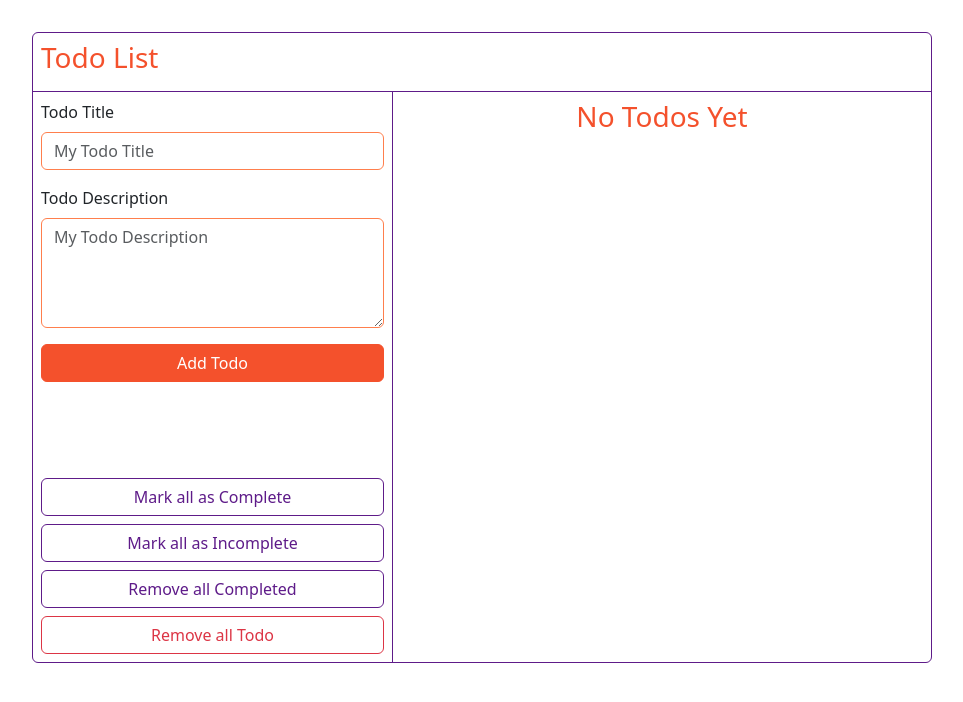
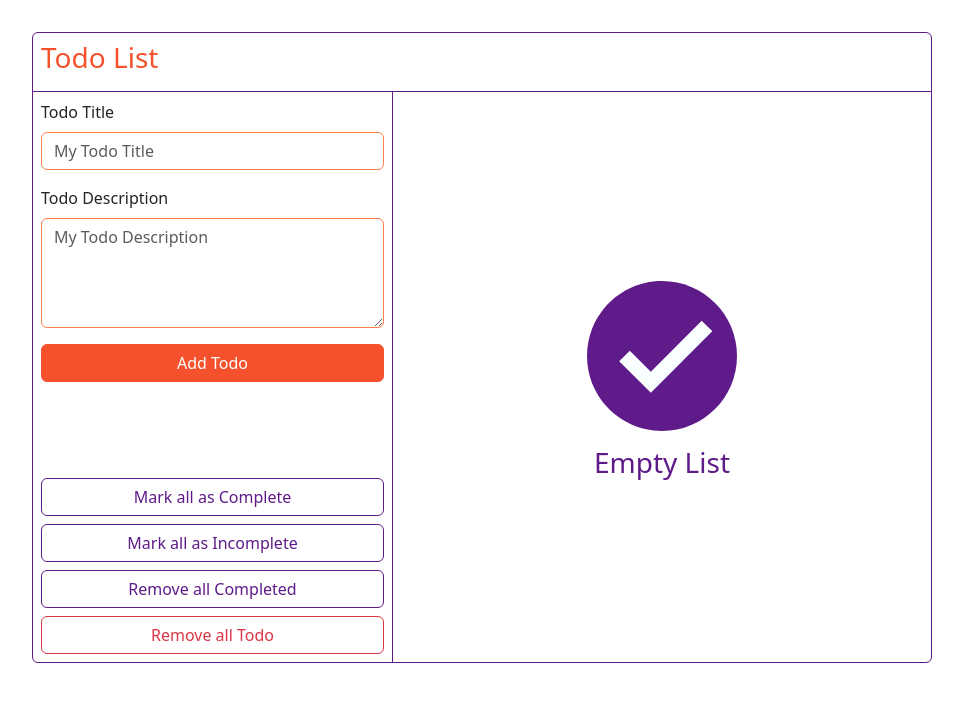
Before and after one commit to richmondb/my-todo-app, a React (Vite) app: page / in a window 1280 px wide. Shown: the top 702 px of the page, without its empty margins (158-1121 px from the left). Built offline with nearby package versions, Linux system fonts and the light colour scheme.

Commit message:
added icon for an empty list

```diff
--- a/src/App.tsx
+++ b/src/App.tsx
@@ -4,6 +4,7 @@ import Button from 'react-bootstrap/Button';
 import React, {useEffect} from 'react';
 import {TodoItem} from "./components/TodoItem.tsx";
 import Todo from "./interface/Todo.ts";
+import emptyLogo from "./assets/empty-list.svg"
 
 function App() {
     const [todos, setTodos] = React.useState<Todo[]>([]);
@@ -161,12 +162,14 @@ function App() {
                         <Form onSubmit={addTodo}>
                             <Form.Group className="mb-3" controlId="exampleForm.ControlInput1">
                                 <Form.Label>Todo Title</Form.Label>
-                                <Form.Control className={'border-lexlightorange'} value={todoTitle} onChange={(e) => setTodoTitle(e.target.value)} required
+                                <Form.Control className={'border-lexlightorange'} value={todoTitle}
+                                              onChange={(e) => setTodoTitle(e.target.value)} required
                                               type="text" placeholder="My Todo Title"/>
                             </Form.Group>
                             <Form.Group className="mb-3" controlId="exampleForm.ControlTextarea1">
                                 <Form.Label>Todo Description</Form.Label>
-                                <Form.Control className={'border-lexlightorange'} value={todoBody} onChange={(e) => setTodoBody(e.target.value)}
+                                <Form.Control className={'border-lexlightorange'} value={todoBody}
+                                              onChange={(e) => setTodoBody(e.target.value)}
                                               as="textarea"
                                               rows={4} placeholder='My Todo Description'/>
                             </Form.Group>
@@ -194,9 +197,13 @@ function App() {
                                     type='button'>Remove all Todo</Button>
                         </div>
                     </div>
-                    <div className={'w-75 border-top border-lexpurple  p-2'}>
-                        {todos.length === 0 ? <h6 className='text-center fs-3 text-lexorange'>No Todos Yet</h6> : null}
-
+                    <div className={'w-75 border-top border-lexpurple p-2'}>
+                        {todos.length === 0 ?
+                            <div className={'h-100 d-flex justify-content-center align-items-center flex-column'}>
+                                <img src={emptyLogo} alt="empty-task"/>
+                                <h3 className={'text-lexpurple'}>Empty List</h3>
+                            </div>
+                            :
                             <div className={'d-flex flex-column gap-1'}>
                                 {todos.map((todo, index) => (
                                     <TodoItem key={index} index={index} todo={todo} removeTodo={removeTodo}
@@ -204,8 +211,7 @@ function App() {
                                               completeTodo={completeTodo} isEditing={isEditing}/>
                                 ))}
                             </div>
-
-
+                        }
                     </div>
                 </div>
             </div>
```
Also changed, not shown: src/assets/empty-list.svg (added). Lines whose indentation alone changed are shown as unchanged.
